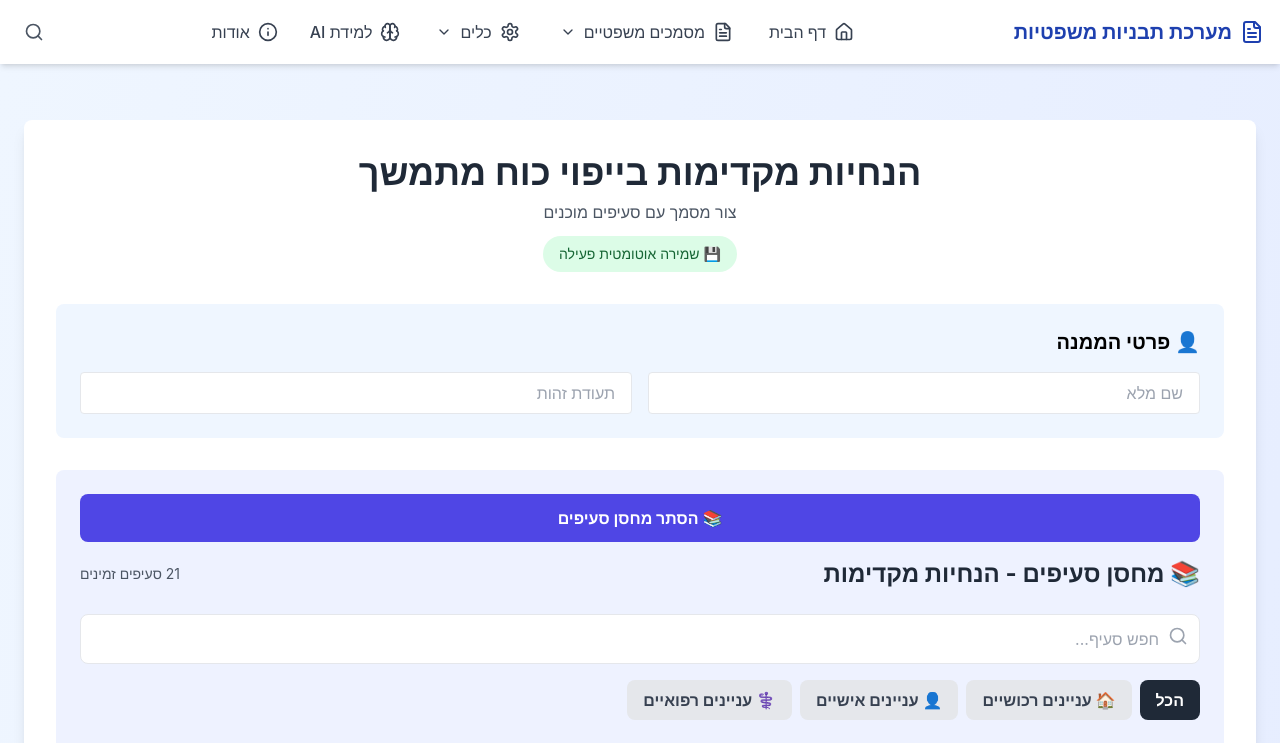
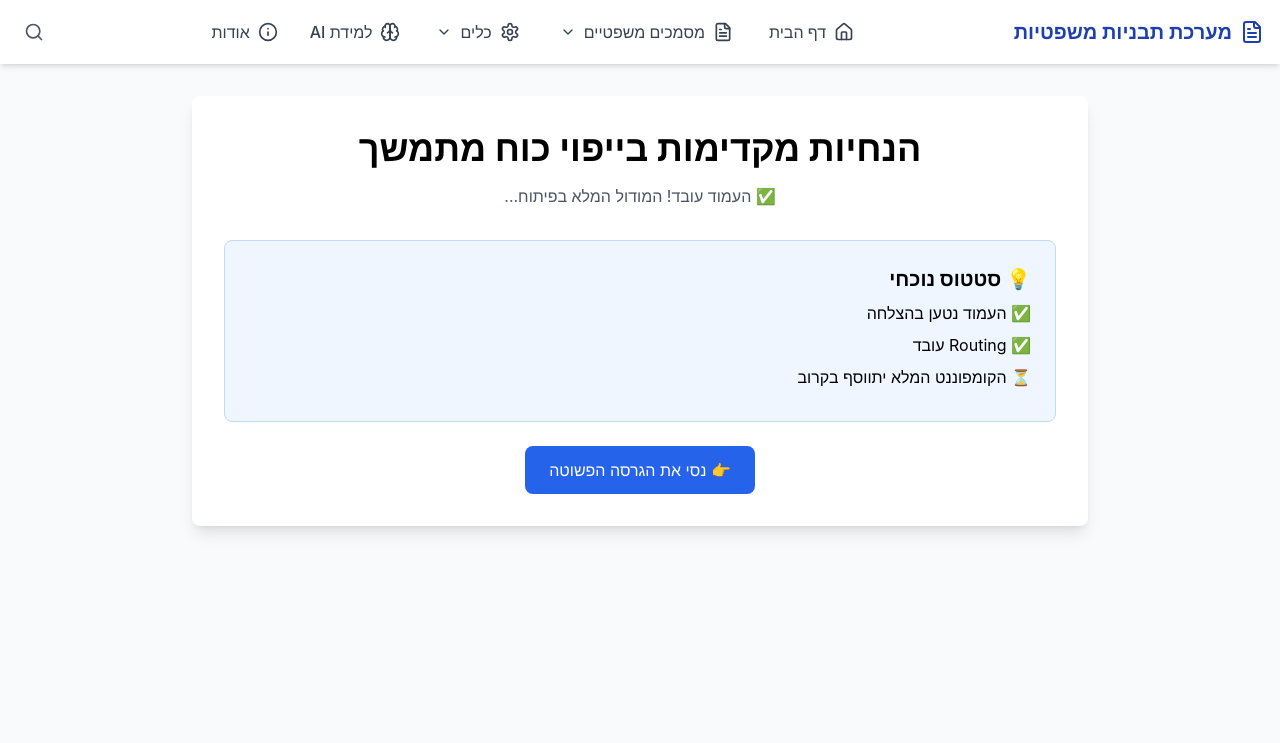
Before and after one commit to liatbenshai/legal-templates-clean-2.0, a Next.js app: page /documents/advance-directives in a window 1280 px wide. Shown: the top 743 px of the page. Built offline with nearby package versions, Linux system fonts and the light colour scheme.

Commit message:
Simplify advance-directives page to fix 404 - minimal static version

```diff
--- a/app/documents/advance-directives/page.tsx
+++ b/app/documents/advance-directives/page.tsx
@@ -1,11 +1,30 @@
-'use client';
-
-import AdvanceDirectivesDocumentClean from '@/components/AdvanceDirectivesDocumentClean';
-
 export default function AdvanceDirectivesPage() {
   return (
-    <div className="min-h-screen bg-gradient-to-br from-blue-50 to-indigo-100 py-8">
-      <AdvanceDirectivesDocumentClean />
+    <div className="min-h-screen bg-gray-50 p-8" dir="rtl">
+      <div className="max-w-4xl mx-auto bg-white rounded-lg shadow-lg p-8">
+        <h1 className="text-4xl font-bold text-center mb-4">
+          הנחיות מקדימות בייפוי כוח מתמשך
+        </h1>
+        <p className="text-center text-gray-600 mb-8">
+          ✅ העמוד עובד! המודול המלא בפיתוח...
+        </p>
+
+        <div className="bg-blue-50 border border-blue-200 rounded-lg p-6">
+          <h2 className="text-xl font-bold mb-2">💡 סטטוס נוכחי</h2>
+          <p className="mb-2">✅ העמוד נטען בהצלחה</p>
+          <p className="mb-2">✅ Routing עובד</p>
+          <p className="mb-2">⏳ הקומפוננט המלא יתווסף בקרוב</p>
+        </div>
+
+        <div className="mt-6 text-center">
+          <a
+            href="/documents/advance-directives-simple"
+            className="inline-block px-6 py-3 bg-blue-600 text-white rounded-lg hover:bg-blue-700"
+          >
+            👉 נסי את הגרסה הפשוטה
+          </a>
+        </div>
+      </div>
     </div>
   );
 }
```
